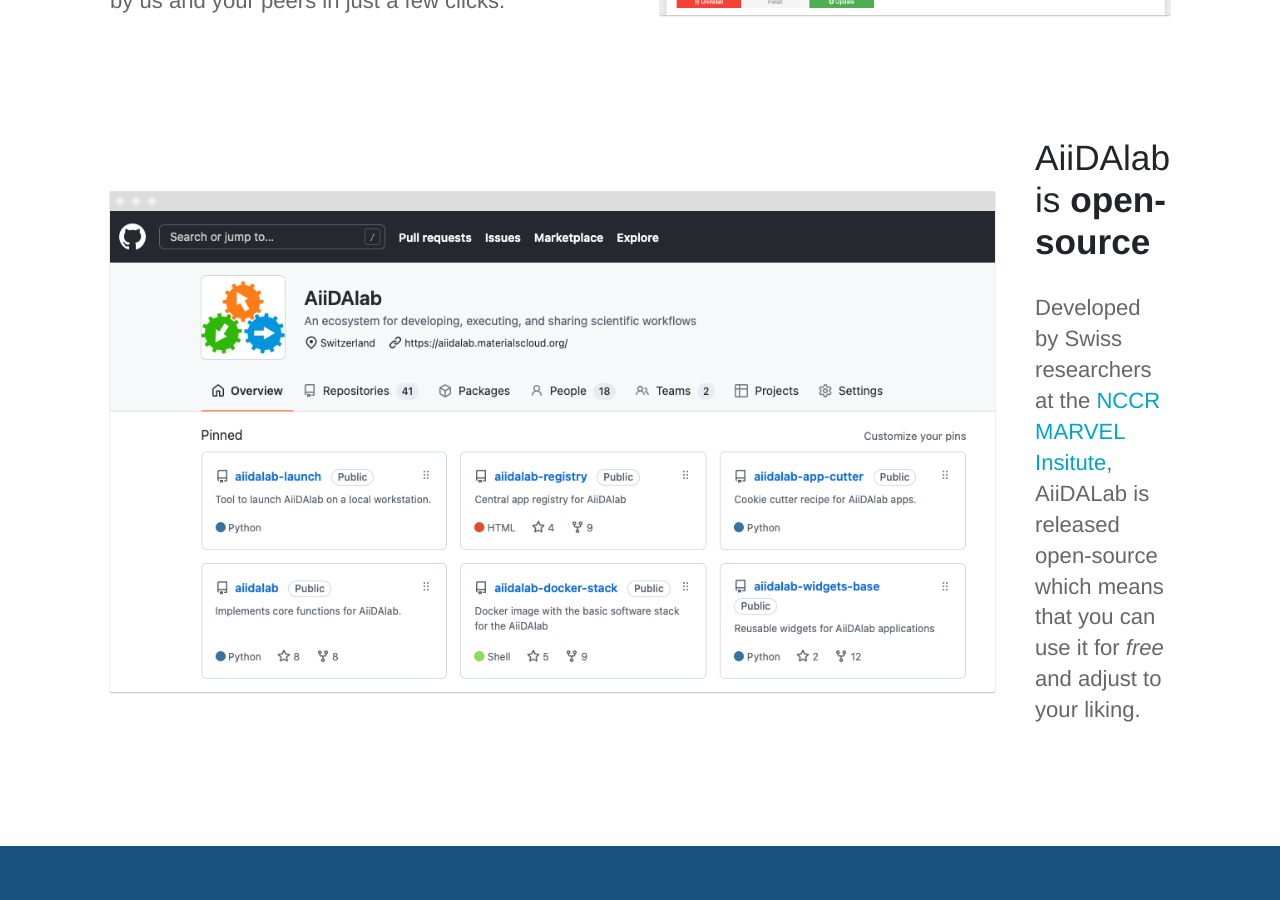
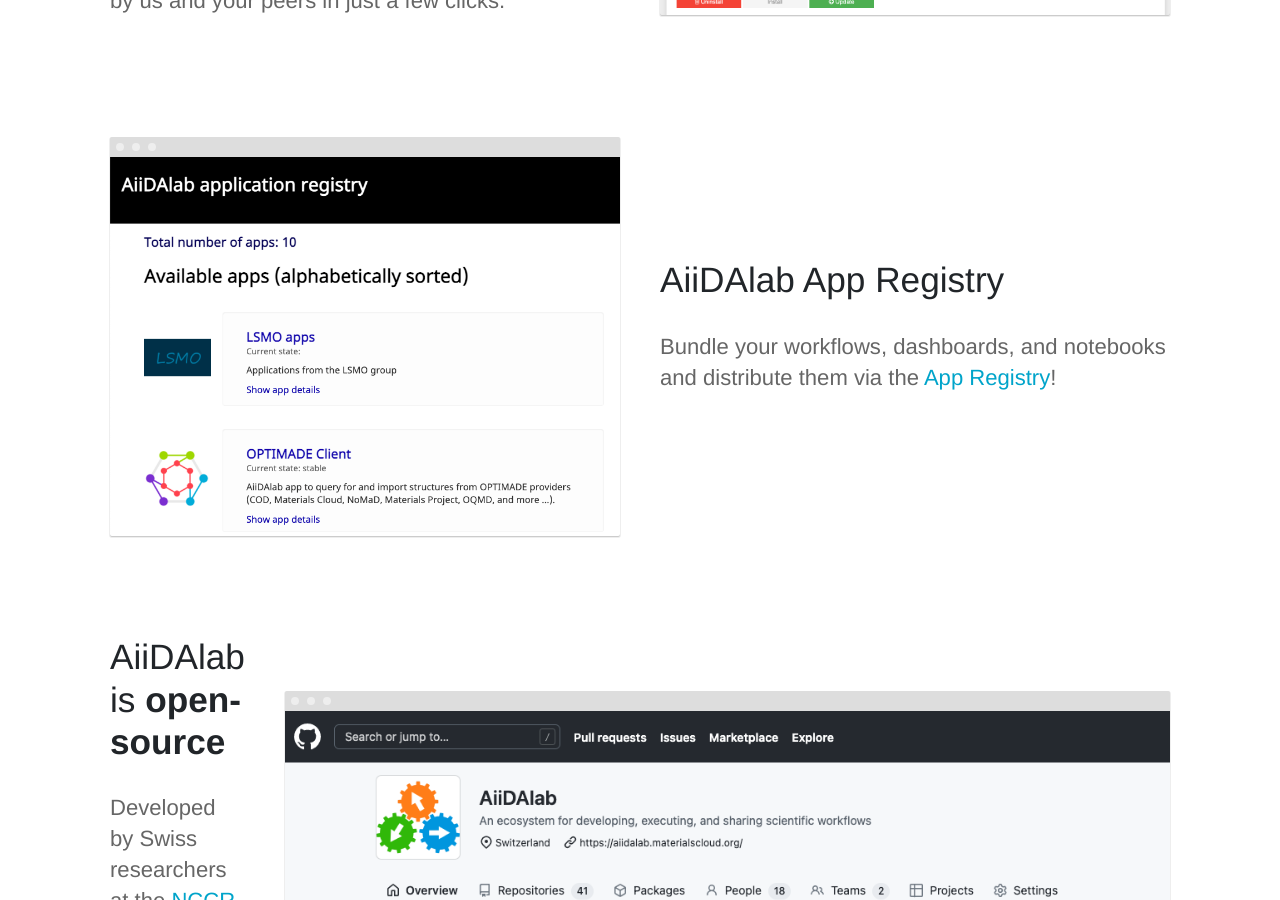
Before and after one commit to edan-bainglass/aiidalab-website, a Jekyll site: the page built from index.html, in a window 1280 px wide and 900 px high, scrolled down 1272 px. Built offline with Jekyll 4.4.1, drawn with Linux system fonts in a browser that asks for light colours.

Commit message:
Add 'app registry' feature.

```diff
--- a/index.html
+++ b/index.html
@@ -14,6 +14,7 @@
 </section>
 
 <div class="content">
+
 	<section>
 		<div class="container flex">
 			<div class="text editable">
@@ -22,6 +23,18 @@
 			</div>
 			<div class="image">
 				<img src="{{ site.baseurl }}/images/app-management-upgrade-available.png" alt="App-Manager" class="screenshot editable" />
+			</div>
+		</div>
+	</section>
+
+	<section>
+		<div class="container flex">
+			<div class="text editable">
+        <h2>AiiDAlab App Registry</h2>
+        <p>Bundle your <strong>workflows</strong>, dashboards, and notebooks and distribute them via the <a href="https://aiidalab.github.io/aiidalab-registry">App Registry</a>!</p>
+			</div>
+			<div class="image">
+				<img src="{{ site.baseurl }}/images/aiidalab-app-registry.png" alt="App Registry" class="screenshot editable" />
 			</div>
 		</div>
 	</section>
```
Also changed, not shown: images/aiidalab-app-registry.png (added).
